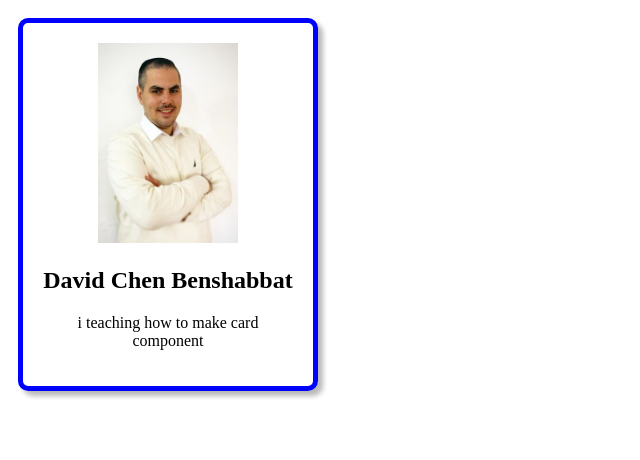
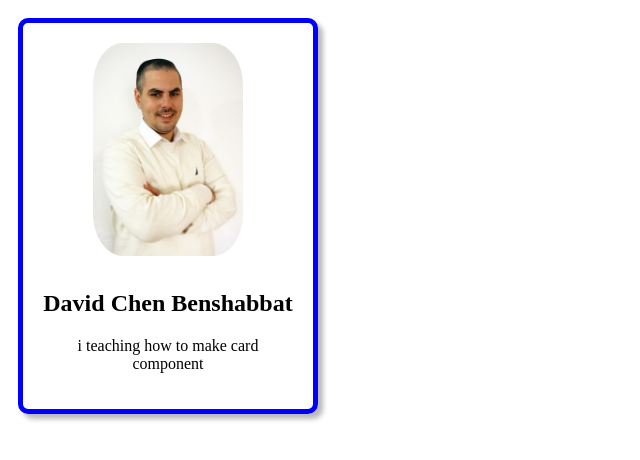
Before and after one commit to benshabbat/TutorialReact, a React (Vite) app in the folder my-react-app/: page / in a window 1280 px wide. Shown: the top 460 px of the page, without its empty margins (0-640 px from the left). Built offline with nearby package versions, Linux system fonts and the light colour scheme.

Commit message:
done card img css

```diff
--- a/my-react-app/src/components/Card.jsx
+++ b/my-react-app/src/components/Card.jsx
@@ -2,7 +2,7 @@ import img_my_profile from "../images/my_profile.jpg";
 const Card = () => {
   return (
     <div className="card">
-        <img src={img_my_profile} alt="my profile" className="img-profile"></img>
+        <img src={img_my_profile} alt="my profile" className="card-img"></img>
         <h2>David Chen Benshabbat</h2>
         <p>i teaching how to make card component</p>
     </div>
--- a/my-react-app/src/index.css
+++ b/my-react-app/src/index.css
@@ -8,6 +8,9 @@
   max-width: 250px;
   display: inline-block;
 }
-.img-profile{
-  height: 200px;
+.card .card-img{
+  width: 60%;
+  height: auto;
+  border-radius: 20%;
+  margin-bottom: 10px;
 }
```
